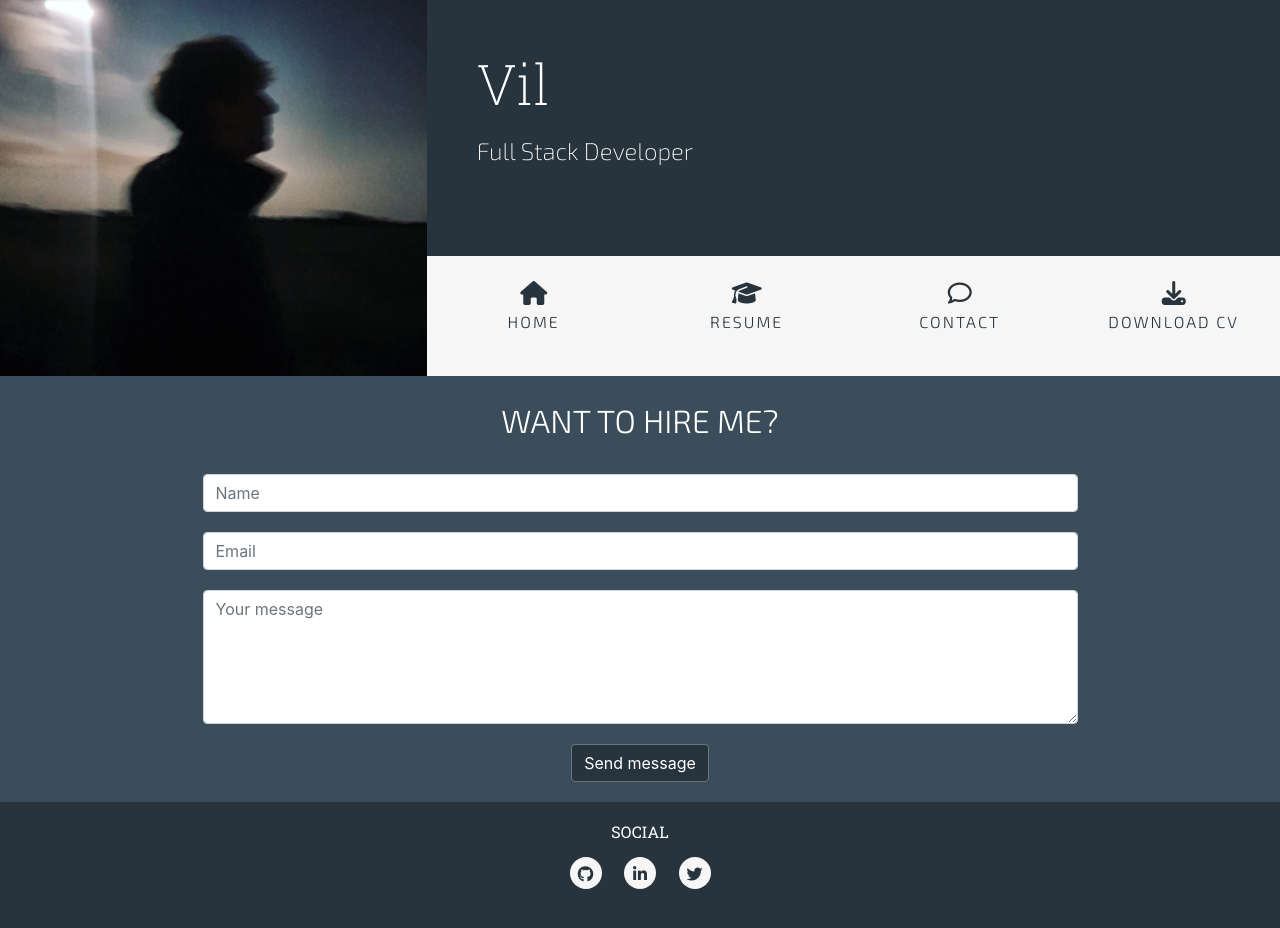
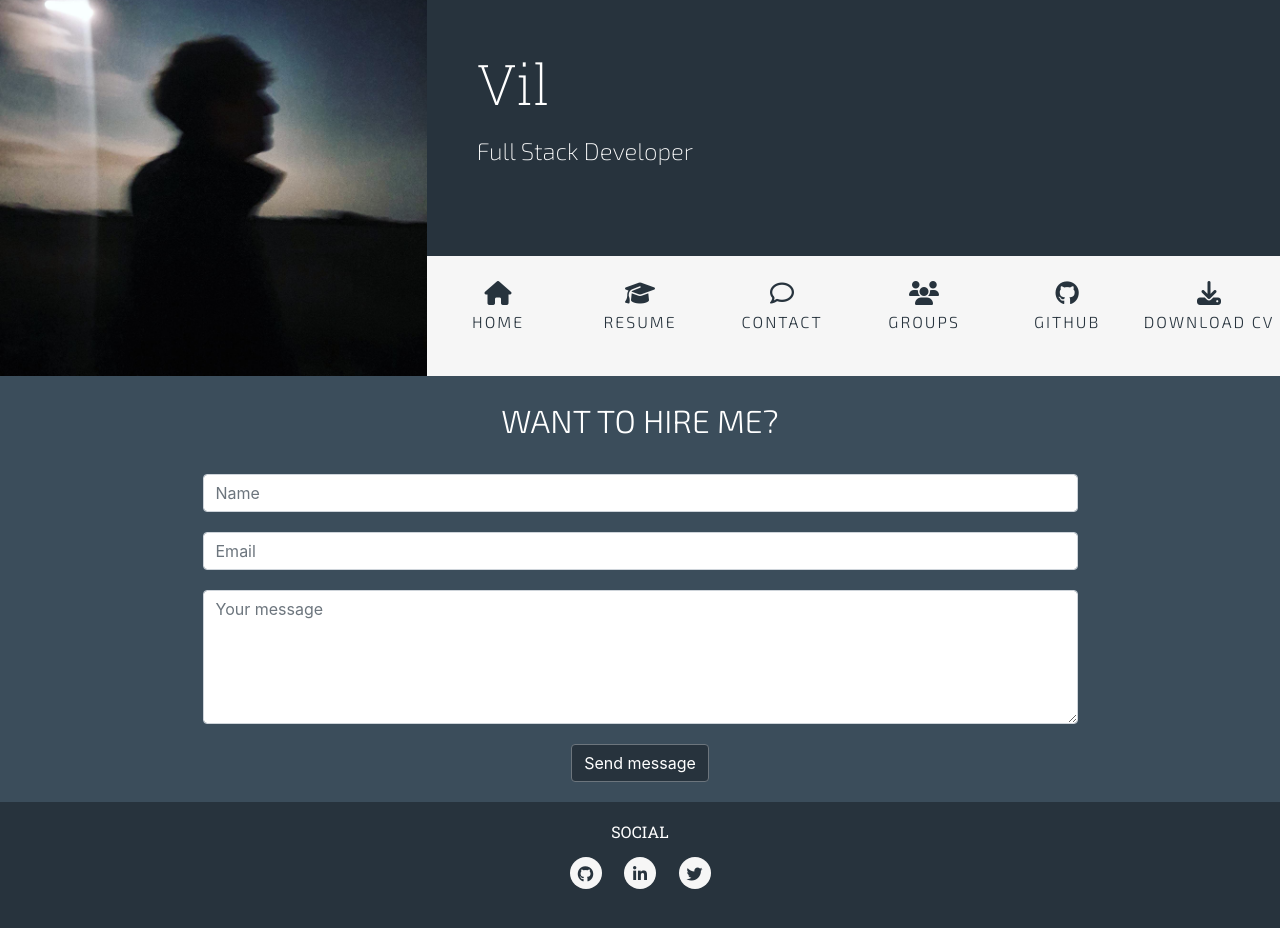
Before and after one commit to vkleer/ci-resume, a plain HTML site: page contact.html in a window 1280 px wide. Drawn offline with nearby package versions, Linux system fonts and the light colour scheme.

Commit message:
Add new menu items to navigation

```diff
--- a/contact.html
+++ b/contact.html
@@ -27,16 +27,22 @@
                 <div class="row no-gutters">
                     <div class="col">
                         <ul id="nav" class="list-inline menu-container">
-                            <li class="col-6 col-sm-3 ui-menu-color list-inline-item menu-item">
+                            <li class="col-6 col-sm-2 ui-menu-color list-inline-item menu-item">
                                 <a href="index.html" class="hvr-sweep-to-top"><i class="fa fa-home" aria-hidden="true"></i><span class="uppercase">Home</span></a>
                             </li>
-                            <li class="col-6 col-sm-3 ui-menu-color list-inline-item menu-item">
+                            <li class="col-6 col-sm-2 ui-menu-color list-inline-item menu-item">
                                 <a href="resume.html" class="hvr-sweep-to-top"><i class="fa fa-graduation-cap" aria-hidden="true"></i><span class="uppercase">Resume</span></a>
                             </li>
-                            <li class="col-6 col-sm-3 ui-menu-color list-inline-item menu-item">
+                            <li class="col-6 col-sm-2 ui-menu-color list-inline-item menu-item">
                                 <a href="contact.html" class="hvr-sweep-to-top"><i class="fa fa-comment-o" aria-hidden="true"></i><span class="uppercase">Contact</span></a>
                             </li>
-                            <li class="col-6 col-sm-3 ui-menu-color list-inline-item menu-item">
+                            <li class="col-6 col-sm-2 ui-menu-color list-inline-item menu-item">
+                                <a href="interests.html" class="hvr-sweep-to-top"><i class="fa fa-users" aria-hidden="true"></i><span class="uppercase">Groups</span></a>
+                            </li>
+                            <li class="col-6 col-sm-2 ui-menu-color list-inline-item menu-item">
+                                <a href="github.html" class="hvr-sweep-to-top"><i class="fa fa-github" aria-hidden="true"></i><span class="uppercase">GitHub</span></a>
+                            </li>
+                            <li class="col-6 col-sm-2 ui-menu-color list-inline-item menu-item">
                                 <a href="assets/cv/sample-cv.pdf" target="_blank" class="hvr-sweep-to-top"><i class="fa fa-download" aria-hidden="true"></i><span class="uppercase">Download CV</span></a>
                             </li>
                         </ul>
```
Also changed, not shown: index.html (+10 -4 lines), resume.html (+10 -4 lines).
